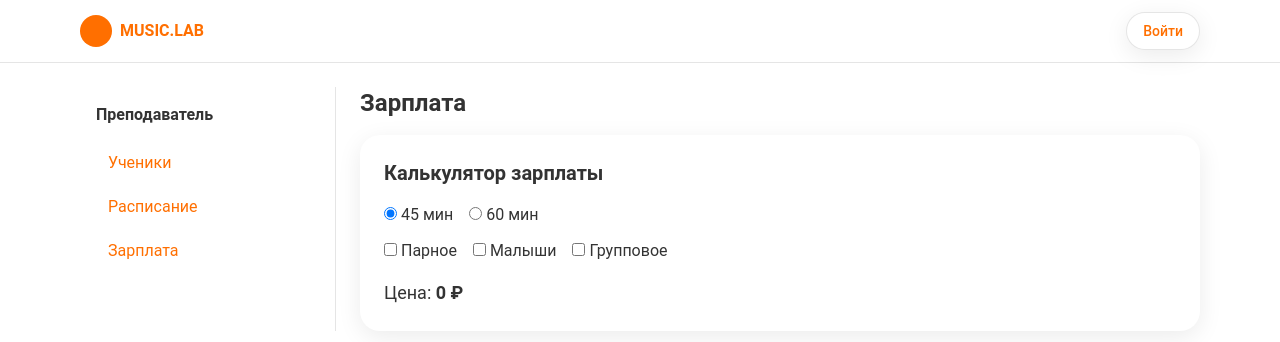
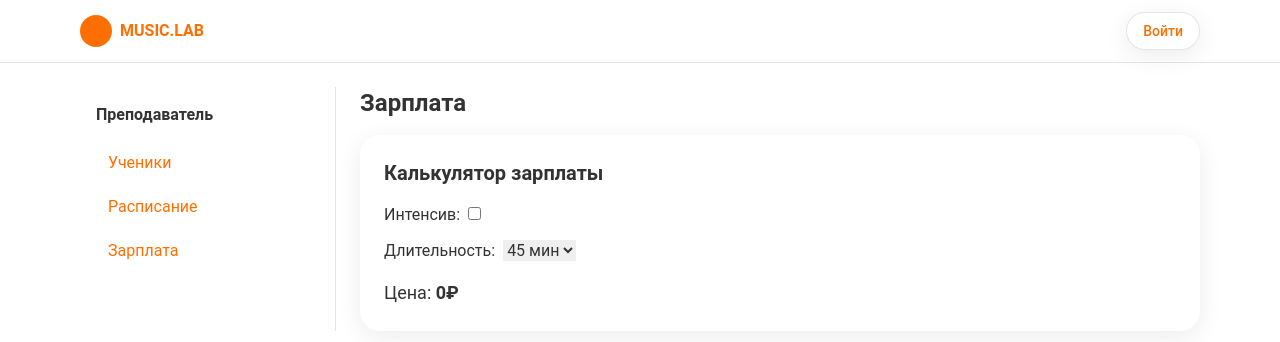
Before and after one commit to Vetamusiclab/app-final, a Next.js app: page /teacher/salary in a window 1280 px wide. Shown: the top 342 px of the page. Built offline with nearby package versions, Linux system fonts and the light colour scheme.

Commit message:
Update SalaryCalculator.tsx

```diff
--- a/components/teacher/SalaryCalculator.tsx
+++ b/components/teacher/SalaryCalculator.tsx
@@ -1,23 +1,18 @@
-'use client';
+'use client'; // Обязательно для компонента с useState
 
 import { useState } from 'react';
 import { calculateLessonPrice } from '@/utils/calculateSalary';
 
 type Props = {
-  level: keyof typeof import('@/lib/tariffs').Tariffs;
+  level: 'Basic' | 'Progressive' | 'Prive';
 };
 
-export default function SalaryCalculator({ level }: Props) {
+const SalaryCalculator = ({ level }: Props) => {
+  const [intensive, setIntensive] = useState(false);
   const [minutes, setMinutes] = useState<'45' | '60'>('45');
-  const [pair, setPair] = useState(false);
-  const [kids, setKids] = useState(false);
-  const [group, setGroup] = useState(false);
 
-  const price = calculateLessonPrice(level, {
+  const price = calculateLessonPrice(level, intensive, {
     minutes: minutes === '45' ? 45 : 60,
-    pair,
-    kids,
-    group,
   });
 
   return (
@@ -25,41 +20,27 @@ export default function SalaryCalculator({ level }: Props) {
       <h2 className="text-xl font-bold mb-4">Калькулятор зарплаты</h2>
 
       <div className="mb-3">
-        <label>
-          <input
-            type="radio"
-            value="45"
-            checked={minutes === '45'}
-            onChange={() => setMinutes('45')}
-          />{' '}
-          45 мин
-        </label>
-        <label className="ml-4">
-          <input
-            type="radio"
-            value="60"
-            checked={minutes === '60'}
-            onChange={() => setMinutes('60')}
-          />{' '}
-          60 мин
-        </label>
+        <label className="mr-2">Интенсив:</label>
+        <input
+          type="checkbox"
+          checked={intensive}
+          onChange={(e) => setIntensive(e.target.checked)}
+        />
       </div>
 
       <div className="mb-3">
-        <label>
-          <input type="checkbox" checked={pair} onChange={() => setPair(!pair)} /> Парное
-        </label>
-        <label className="ml-4">
-          <input type="checkbox" checked={kids} onChange={() => setKids(!kids)} /> Малыши
-        </label>
-        <label className="ml-4">
-          <input type="checkbox" checked={group} onChange={() => setGroup(!group)} /> Групповое
-        </label>
+        <label className="mr-2">Длительность:</label>
+        <select value={minutes} onChange={(e) => setMinutes(e.target.value as '45' | '60')}>
+          <option value="45">45 мин</option>
+          <option value="60">60 мин</option>
+        </select>
       </div>
 
       <div className="mt-4 text-lg">
-        Цена: <b>{price} ₽</b>
+        Цена: <b>{price}₽</b>
       </div>
     </div>
   );
-}
+};
+
+export default SalaryCalculator;
```
